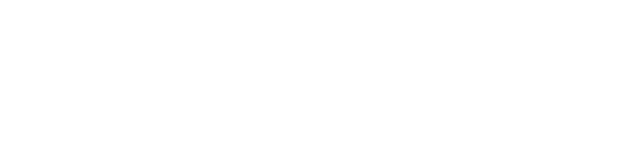
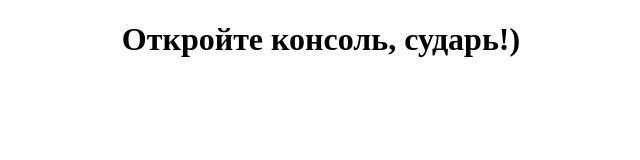
Before and after one commit to MaxLevs/pall, a plain HTML site: page index.html in a window 1280 px wide. Shown: the whole page, without its empty margins (319-959 px from the left). Drawn offline with Linux system fonts and the light colour scheme.

Commit message:
Add wellcome text!

```diff
--- a/index.html
+++ b/index.html
@@ -5,7 +5,7 @@
 	<title>RGZ-14</title>
 </head>
 <body>
-
+	<h1 align="center">Откройте консоль, сударь!)</h1>
 </body>
 <script type="text/javascript" src="main.js"></script>
 </html>
```
